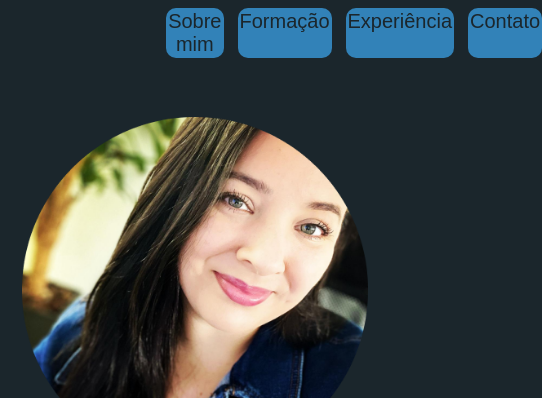
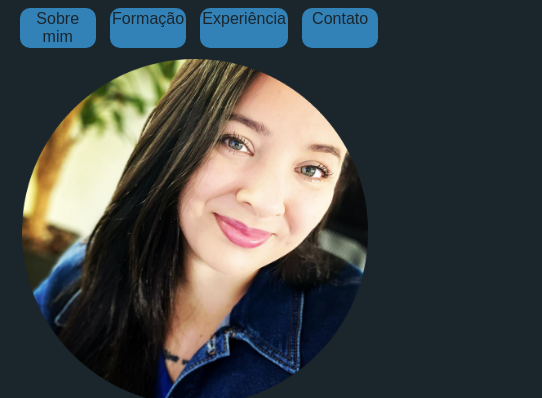
Before and after one commit to mayasaraiva/Portfolio, a plain HTML site: page index.html in a window 390 px wide. Shown: the top 398 px of the page, 542 px wide, since content can reach past the window. Drawn offline with Linux system fonts and the light colour scheme; a web font is replaced by a local one.

Commit message:
Ajuste Menu

```diff
--- a/index.html
+++ b/index.html
@@ -10,7 +10,7 @@
     <title>Portfólio</title>
 </head>
 <body>
-    <header class="menu">
+    <header class="menu" id="menu">
         <nav class="menu__botoes" id="nav">
             <a class="botoes" onclick="index()" href="/index.html">Sobre mim</a>
             <a class="botoes" onclick="loadFormacao()">Formação</a>
--- a/styles.css
+++ b/styles.css
@@ -23,15 +23,10 @@ body{
     color: var(--cor_secundaria);
 }
 
-#main-content{
-    width: fit-content;
-    margin: 52px auto;
-}
-
 .menu__botoes{
     display: flex;
     gap: 14px;
-    padding: 2% 0 0 42.6%;
+    padding: 2% 3% 0 5%;
 }
 
 .botoes{
@@ -131,7 +126,7 @@ h1{
    /* margin-top: 19%;*/
 }
 
-@media (max-width: 1200px){
+@media (max-width: 1000px){
     #main-content {
         min-width: 40px;
         flex-direction: column;
@@ -140,4 +135,9 @@ h1{
     #botoes-link{
         flex-direction: column;
     }
+
+    .botoes{
+        width: 100px;
+        font-size: 16px;
+    }
 }
```
